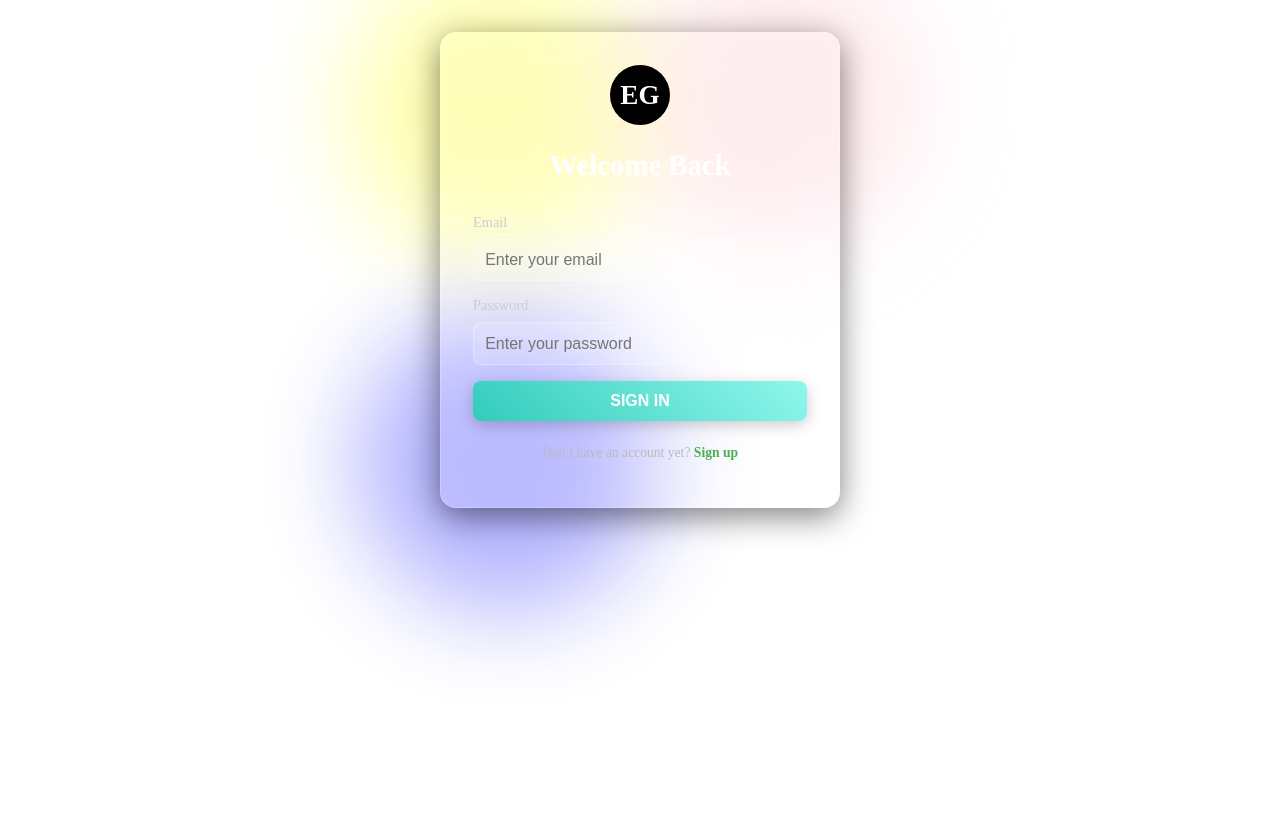
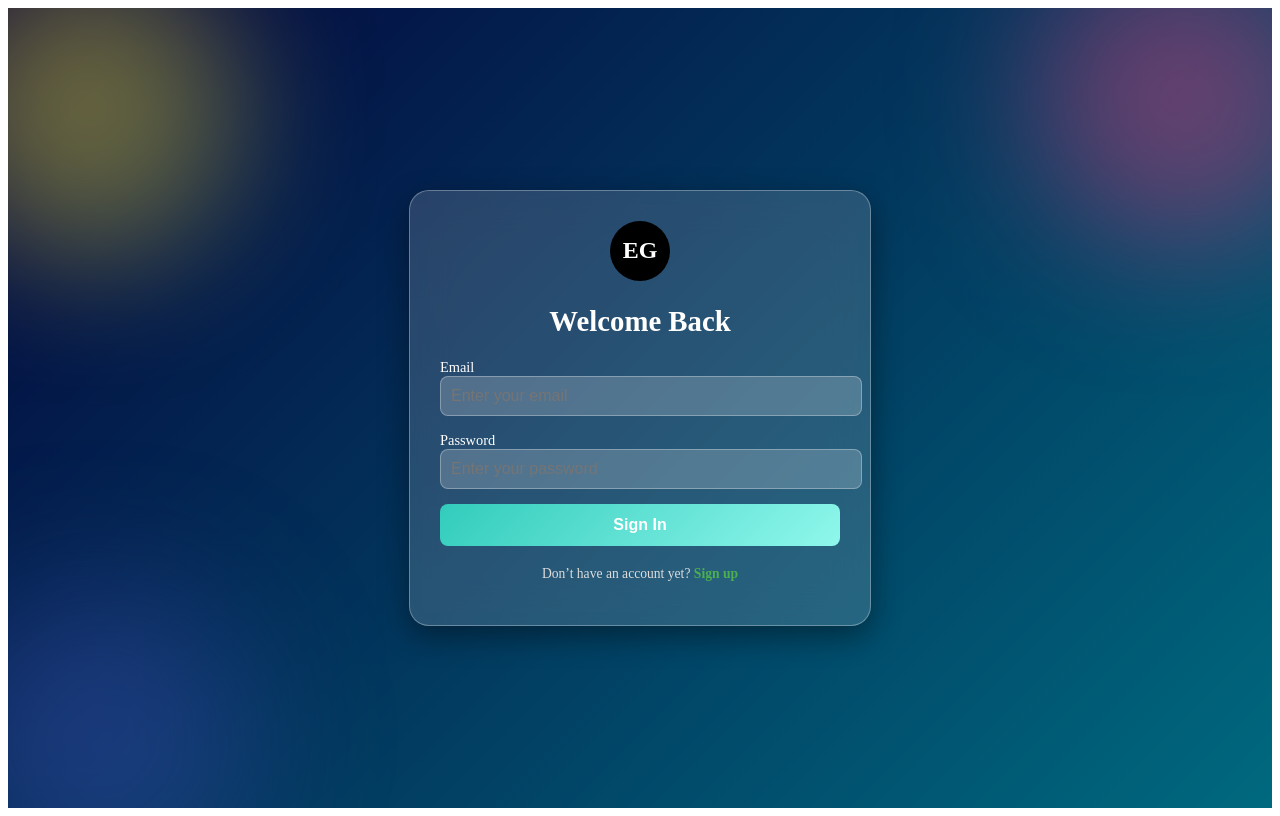
Before and after one commit to code-ninja-labs/ente-gramam1, a React (Vite) app: page /auth in a window 1280 px wide. Built offline with nearby package versions, Linux system fonts and the light colour scheme.

Commit message:
Update Auth.jsx

```diff
--- a/src/pages/Auth.jsx
+++ b/src/pages/Auth.jsx
@@ -32,225 +32,71 @@ const Auth = () => {
     }
   };
 
-  const containerStyle = {
-    position: 'relative',
-    width: '100%',
-    maxWidth: '400px',
-    padding: '1.5rem',
-    textAlign: 'center',
-    margin: 'auto',
-    zIndex: 1,
-  };
+  return (
+    <div style={styles.container}>
+      {/* Background Elements */}
+      <div style={styles.gradientOverlay}></div>
+      <div style={styles.yellowBlob}></div>
+      <div style={styles.pinkBlob}></div>
+      <div style={styles.blueBlob}></div>
 
-  const circleStyle = {
-    position: 'absolute',
-    borderRadius: '50%',
-    filter: 'blur(50px)',
-    opacity: 0.3,
-  };
+      {/* Glassmorphism Card */}
+      <div style={styles.card}>
+        <div style={styles.logo}>EG</div>
+        <h2 style={styles.header}>{isSignup ? 'Sign Up' : 'Welcome Back'}</h2>
 
-  const yellowCircleStyle = {
-    ...circleStyle,
-    width: '300px',
-    height: '300px',
-    background: 'yellow',
-    top: '-50px',
-    left: '-70px',
-  };
+        {errorMessage && <p style={styles.errorMessage}>{errorMessage}</p>}
 
-  const pinkCircleStyle = {
-    ...circleStyle,
-    width: '300px',
-    height: '300px',
-    background: 'pink',
-    top: '-60px',
-    right: '-60px',
-  };
-
-  const blueCircleStyle = {
-    ...circleStyle,
-    width: '300px',
-    height: '300px',
-    background: 'blue',
-    bottom: '-80px',
-    left: '-60px',
-  };
-
-  const cardStyle = {
-    position: 'relative',
-    backdropFilter: 'blur(20px)',
-    background: 'rgba(255, 255, 255, 0.1)',
-    border: '1px solid rgba(255, 255, 255, 0.2)',
-    borderRadius: '16px',
-    padding: '2rem',
-    zIndex: 2,
-    boxShadow: '0 8px 32px rgba(0, 0, 0, 0.5)',
-  };
-
-  const logoStyle = {
-    width: '60px',
-    height: '60px',
-    backgroundColor: 'black',
-    margin: '0 auto 1.5rem',
-    borderRadius: '50%',
-    fontSize: '1.7rem',
-    fontWeight: 700,
-    color: 'white',
-    display: 'flex',
-    justifyContent: 'center',
-    alignItems: 'center',
-  };
-
-  const headerStyle = {
-    fontSize: '1.8rem',
-    color: 'white',
-    marginBottom: '2rem',
-  };
-
-  const errorStyle = {
-    color: 'red',
-    fontSize: '0.85rem',
-    marginBottom: '1rem',
-  };
-
-  const formStyle = {
-    textAlign: 'left',
-  };
-
-  const formGroupStyle = {
-    marginBottom: '1rem',
-  };
-
-  const labelStyle = {
-    color: '#ccc',
-    fontSize: '0.9rem',
-    marginBottom: '0.5rem',
-    display: 'block',
-  };
-
-  const inputStyle = {
-    width: '100%',
-    padding: '0.7rem',
-    border: '1px solid rgba(255, 255, 255, 0.3)',
-    borderRadius: '8px',
-    background: 'rgba(255, 255, 255, 0.15)',
-    color: 'white',
-    fontSize: '1rem',
-    outline: 'none',
-  };
-
-  const inputFocusStyle = {
-    ...inputStyle,
-    borderColor: '#4caf50',
-    background: 'rgba(255, 255, 255, 0.25)',
-  };
-
-  const buttonStyle = {
-    width: '100%',
-    padding: '0.7rem 1rem',
-    color: 'white',
-    fontSize: '1rem',
-    textTransform: 'uppercase',
-    fontWeight: 'bold',
-    border: 'none',
-    borderRadius: '8px',
-    cursor: 'pointer',
-    background: 'linear-gradient(45deg, #32ccbc, #90f7ec)',
-    boxShadow: '0 4px 15px rgba(0, 0, 0, 0.2)',
-    transition: 'all 0.3s ease',
-  };
-
-  const buttonHoverStyle = {
-    ...buttonStyle,
-    opacity: 0.9,
-  };
-
-  const buttonDisabledStyle = {
-    ...buttonStyle,
-    opacity: 0.5,
-    cursor: 'not-allowed',
-  };
-
-  const footerStyle = {
-    marginTop: '1.5rem',
-    fontSize: '0.85rem',
-    color: '#bbb',
-  };
-
-  const linkStyle = {
-    color: '#4caf50',
-    textDecoration: 'none',
-    fontWeight: 'bold',
-    cursor: 'pointer',
-  };
-
-  const spinnerStyle = {
-    border: '3px solid rgba(255, 255, 255, 0.3)',
-    borderTop: '3px solid white',
-    borderRadius: '50%',
-    width: '20px',
-    height: '20px',
-    animation: 'spin 1s linear infinite',
-  };
-
-  return (
-    <div style={containerStyle}>
-      <div style={yellowCircleStyle}></div>
-      <div style={pinkCircleStyle}></div>
-      <div style={blueCircleStyle}></div>
-
-      <div style={cardStyle}>
-        <div style={logoStyle}>EG</div>
-        <h2 style={headerStyle}>{isSignup ? 'Sign Up' : 'Welcome Back'}</h2>
-
-        {errorMessage && <p style={errorStyle}>{errorMessage}</p>}
-
-        <form onSubmit={handleSubmit} style={formStyle}>
-          <div style={formGroupStyle}>
-            <label htmlFor="email" style={labelStyle}>Email</label>
+        <form onSubmit={handleSubmit} style={styles.form}>
+          <div style={styles.formGroup}>
+            <label htmlFor="email" style={styles.label}>Email</label>
             <input
               type="email"
               id="email"
               value={email}
               onChange={(e) => setEmail(e.target.value)}
               placeholder="Enter your email"
-              style={inputStyle}
+              style={styles.input}
+              onFocus={(e) => e.target.style.border = '1px solid #4caf50'}
+              onBlur={(e) => e.target.style.border = '1px solid rgba(255, 255, 255, 0.3)'}
               required
             />
           </div>
 
-          <div style={formGroupStyle}>
-            <label htmlFor="password" style={labelStyle}>Password</label>
+          <div style={styles.formGroup}>
+            <label htmlFor="password" style={styles.label}>Password</label>
             <input
               type="password"
               id="password"
               value={password}
               onChange={(e) => setPassword(e.target.value)}
               placeholder="Enter your password"
-              style={inputStyle}
+              style={styles.input}
+              onFocus={(e) => e.target.style.border = '1px solid #4caf50'}
+              onBlur={(e) => e.target.style.border = '1px solid rgba(255, 255, 255, 0.3)'}
               required
             />
           </div>
 
           <button
             type="submit"
-            style={loading ? buttonDisabledStyle : buttonStyle}
+            style={loading ? styles.buttonDisabled : styles.button}
             disabled={loading}
           >
-            {loading ? <div style={spinnerStyle}></div> : isSignup ? 'Sign Up' : 'Sign In'}
+            {loading ? <div style={styles.spinner}></div> : isSignup ? 'Sign Up' : 'Sign In'}
           </button>
         </form>
 
-        <p style={footerStyle}>
+        <p style={styles.footer}>
           {isSignup ? (
             <>
               Already have an account?{' '}
-              <span style={linkStyle} onClick={() => setIsSignup(false)}>Log in</span>
+              <span style={styles.link} onClick={() => setIsSignup(false)}>Log in</span>
             </>
           ) : (
             <>
               Don’t have an account yet?{' '}
-              <span style={linkStyle} onClick={() => setIsSignup(true)}>Sign up</span>
+              <span style={styles.link} onClick={() => setIsSignup(true)}>Sign up</span>
             </>
           )}
         </p>
@@ -259,4 +105,150 @@ const Auth = () => {
   );
 };
 
+const styles = {
+  container: {
+    position: 'relative',
+    height: '100vh',
+    display: 'flex',
+    justifyContent: 'center',
+    alignItems: 'center',
+    overflow: 'hidden',
+    background: 'linear-gradient(135deg, #090979, #00d4ff)',
+  },
+  gradientOverlay: {
+    position: 'absolute',
+    width: '100%',
+    height: '100%',
+    background: 'rgba(0, 0, 0, 0.5)',
+    zIndex: 0,
+  },
+  yellowBlob: {
+    position: 'absolute',
+    width: '300px',
+    height: '300px',
+    background: 'rgba(255, 235, 59, 0.4)',
+    borderRadius: '50%',
+    top: '-50px',
+    left: '-70px',
+    filter: 'blur(70px)',
+    zIndex: 1,
+  },
+  pinkBlob: {
+    position: 'absolute',
+    width: '300px',
+    height: '300px',
+    background: 'rgba(255, 64, 129, 0.4)',
+    borderRadius: '50%',
+    top: '-60px',
+    right: '-60px',
+    filter: 'blur(70px)',
+    zIndex: 1,
+  },
+  blueBlob: {
+    position: 'absolute',
+    width: '300px',
+    height: '300px',
+    background: 'rgba(63, 81, 181, 0.4)',
+    borderRadius: '50%',
+    bottom: '-80px',
+    left: '-60px',
+    filter: 'blur(70px)',
+    zIndex: 1,
+  },
+  card: {
+    position: 'relative',
+    zIndex: 2,
+    backdropFilter: 'blur(20px)',
+    background: 'rgba(255, 255, 255, 0.15)',
+    border: '1px solid rgba(255, 255, 255, 0.3)',
+    borderRadius: '20px',
+    padding: '30px',
+    width: '100%',
+    maxWidth: '400px',
+    textAlign: 'center',
+    boxShadow: '0 10px 30px rgba(0, 0, 0, 0.4)',
+  },
+  logo: {
+    width: '60px',
+    height: '60px',
+    background: '#000',
+    color: '#fff',
+    fontSize: '1.5rem',
+    fontWeight: '700',
+    display: 'flex',
+    justifyContent: 'center',
+    alignItems: 'center',
+    borderRadius: '50%',
+    margin: '0 auto 20px',
+  },
+  header: {
+    fontSize: '1.8rem',
+    color: '#fff',
+    marginBottom: '20px',
+  },
+  errorMessage: {
+    color: 'red',
+    fontSize: '0.9rem',
+    marginBottom: '15px',
+  },
+  form: {
+    textAlign: 'left',
+  },
+  formGroup: {
+    marginBottom: '15px',
+  },
+  label: {
+    color: '#fff',
+    fontSize: '0.9rem',
+    marginBottom: '5px',
+  },
+  input: {
+    width: '100%',
+    padding: '10px',
+    border: '1px solid rgba(255, 255, 255, 0.3)',
+    borderRadius: '8px',
+    background: 'rgba(255, 255, 255, 0.2)',
+    color: '#fff',
+    fontSize: '1rem',
+    fontWeight: '500',
+    outline: 'none',
+    transition: 'border-color 0.3s ease',
+  },
+  button: {
+    width: '100%',
+    padding: '12px',
+    fontSize: '1rem',
+    fontWeight: '700',
+    background: 'linear-gradient(135deg, #32ccbc, #90f7ec)',
+    color: '#fff',
+    border: 'none',
+    borderRadius: '8px',
+    cursor: 'pointer',
+    transition: 'opacity 0.3s ease',
+  },
+  buttonDisabled: {
+    opacity: 0.5,
+    cursor: 'not-allowed',
+  },
+  spinner: {
+    width: '20px',
+    height: '20px',
+    border: '3px solid rgba(255, 255, 255, 0.3)',
+    borderTop: '3px solid white',
+    borderRadius: '50%',
+    animation: 'spin 1s linear infinite',
+  },
+  footer: {
+    marginTop: '20px',
+    fontSize: '0.85rem',
+    color: '#ddd',
+  },
+  link: {
+    color: '#4caf50',
+    cursor: 'pointer',
+    textDecoration: 'none',
+    fontWeight: 'bold',
+  },
+};
+
 export default Auth;
```
